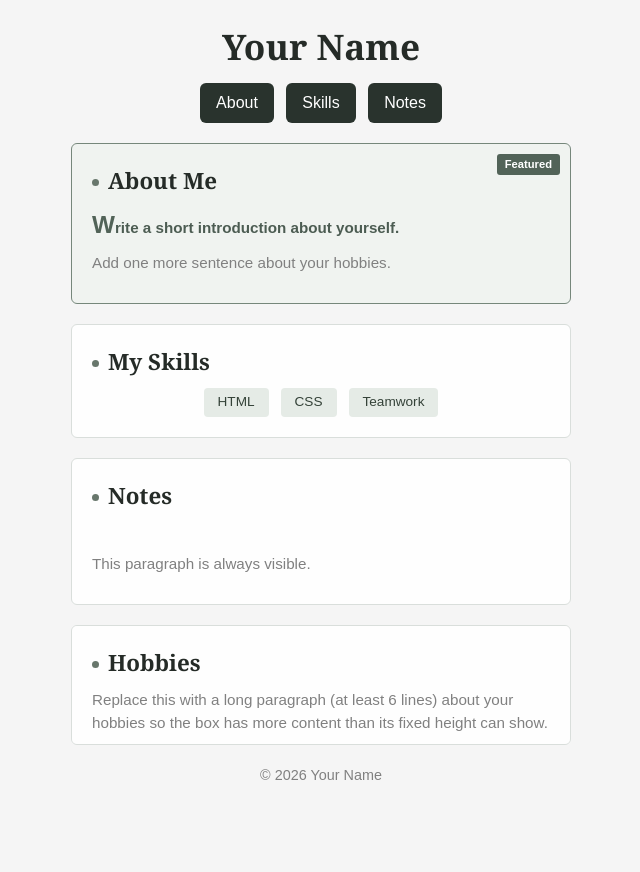
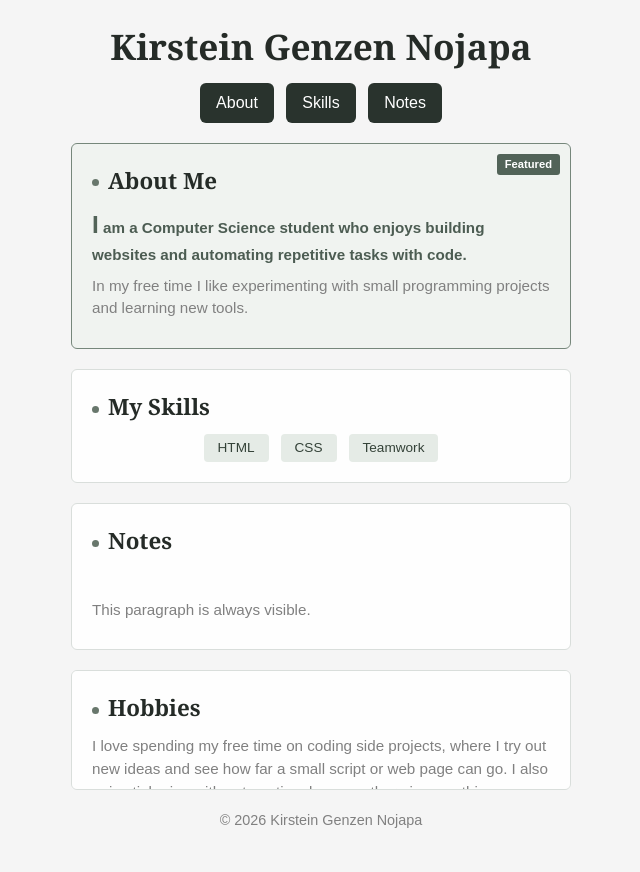
Before and after one commit to kirsteingenzennojapa/IT-110-NOJAPA, a plain HTML site: page index.html in a window 1280 px wide. Shown: the whole page, without its empty margins (319-959 px from the left). Before the commit the page ends 826 px from the top, so only its background shows below. Drawn offline with Linux system fonts and the light colour scheme.

Commit message:
Update profile content and styles

```diff
--- a/index.html
+++ b/index.html
@@ -3,12 +3,11 @@
 <head>
  <meta charset="UTF-8">
  <title>My Profile Card</title>
- <!-- TODO (Part A): link your external stylesheet here -->
-  <link rel="stylesheet" href="styles.css">
+ <link rel="stylesheet" href="styles.css">
 </head>
 <body>
  <header>
- <h1>Your Name</h1>
+ <h1>Kirstein Genzen Nojapa</h1>
  <nav>
  <a href="#about">About</a>
  <a href="#skills">Skills</a>
@@ -18,8 +17,8 @@
  <main>
  <div class="card" id="about">
  <h2>About Me</h2>
- <p class="intro">Write a short introduction about yourself.</p>
- <p>Add one more sentence about your hobbies.</p>
+ <p class="intro">I am a Computer Science student who enjoys building websites and automating repetitive tasks with code.</p>
+ <p>In my free time I like experimenting with small programming projects and learning new tools.</p>
  </div>
  <div class="card" id="skills">
  <h2>My Skills</h2>
@@ -37,12 +36,11 @@
  </div>
  <div class="card scroll-box">
  <h2>Hobbies</h2>
- <p>Replace this with a long paragraph (at least 6 lines) about your hobbies
- so the box has more content than its fixed height can show.</p>
+ <p>I love spending my free time on coding side projects, where I try out new ideas and see how far a small script or web page can go. I also enjoy tinkering with automation, because there is something satisfying about teaching the computer to do boring work for me. When I need a break from the screen, I like listening to music, watching tutorials about new technologies, and exploring different tools that make development faster. On weekends I sometimes redesign my own portfolio just to practice layout and styling. I also like learning from classmates, since explaining a concept to someone else helps me understand it better. Reading documentation and trying small experiments is another habit I try to keep every week.</p>
  </div>
  </main>
  <footer>
- <p>&copy; 2026 Your Name</p>
+ <p>&copy; 2026 Kirstein Genzen Nojapa</p>
  </footer>
 </body>
 </html>
```
Also changed, not shown: styles.css (line endings or trailing spaces), 1 other file.
